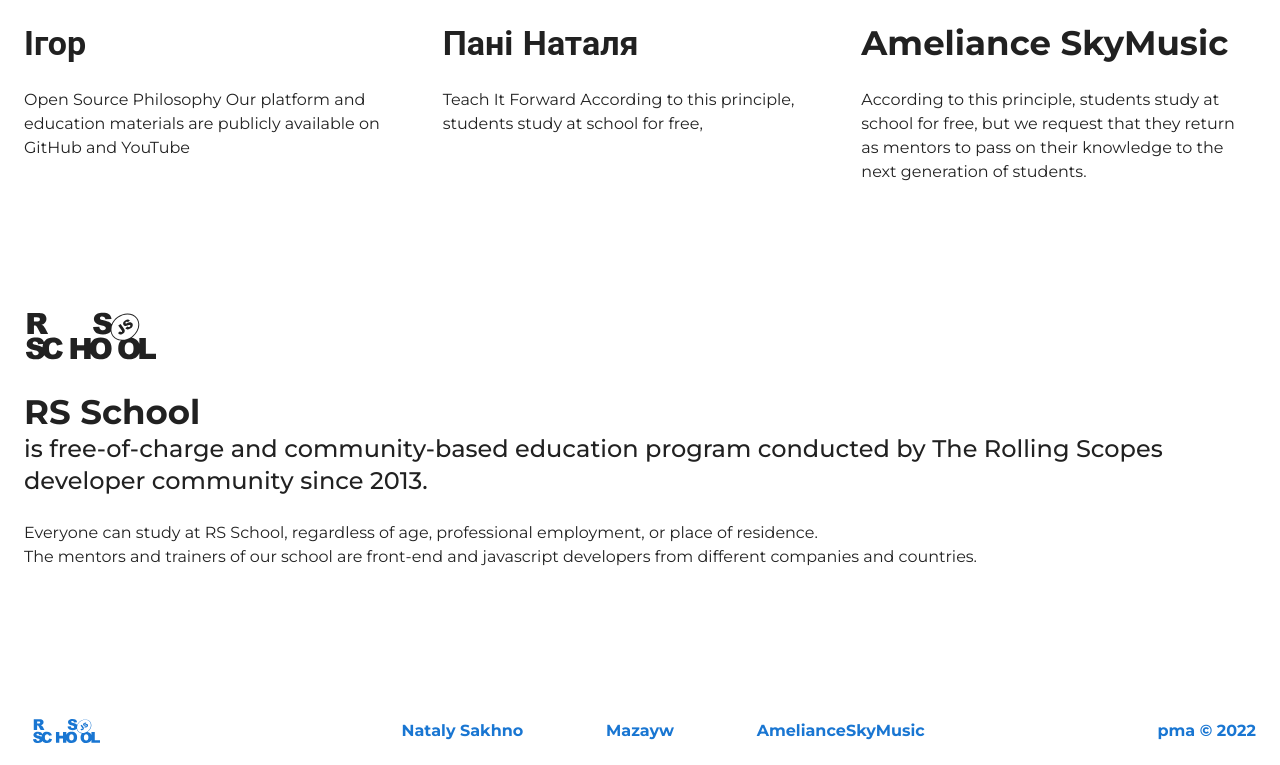
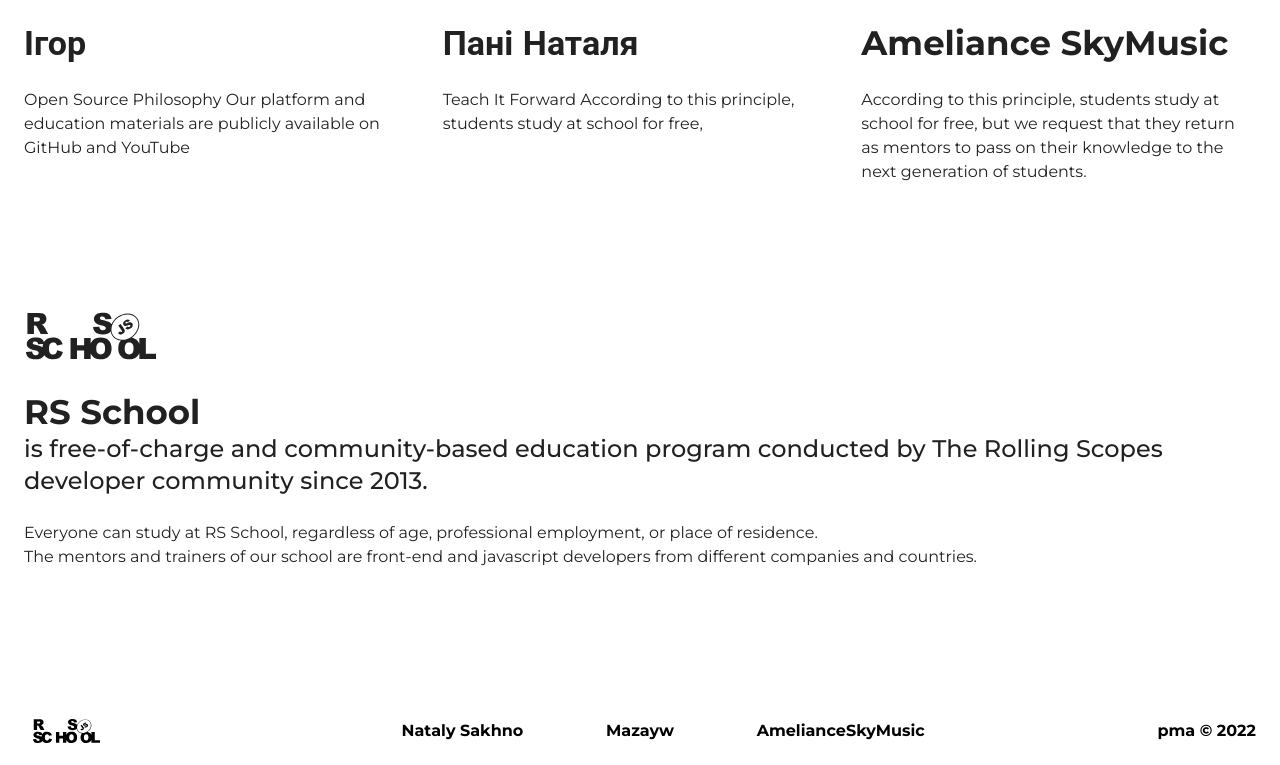
Before and after one commit to AmelianceSkyMusic/project-management-app, a React (Create React App) app: page / in a window 1280 px wide. Shown: the part 1046-1811 px from the top of the page. Built offline with nearby package versions, Linux system fonts and the light colour scheme; a web font is replaced by a local one.

Commit message:
refactor: add main color to custom styles

```diff
--- a/src/App/styles/customPalette/darkPalette.ts
+++ b/src/App/styles/customPalette/darkPalette.ts
@@ -1,4 +1,5 @@
 export const darkPalette = {
-	background: {
+	primary: {
+		main: '#FFFFFF',
 	},
 };
--- a/src/App/styles/customPalette/lightPalette.ts
+++ b/src/App/styles/customPalette/lightPalette.ts
@@ -1,4 +1,5 @@
 export const lightPalette = {
-	background: {
+	primary: {
+		main: '#000000',
 	},
 };
```
